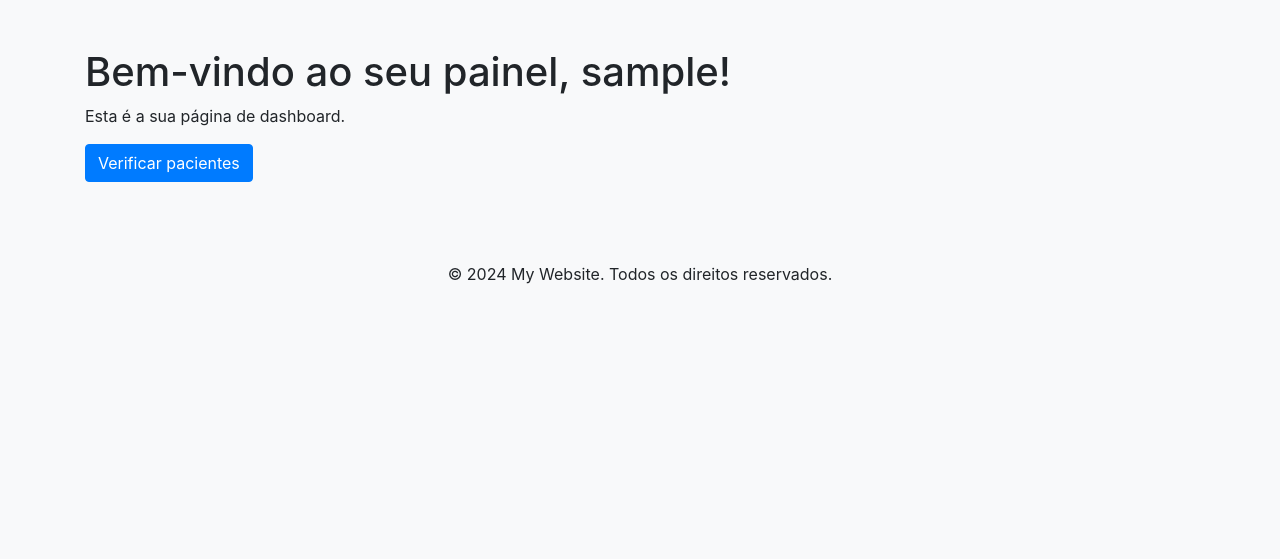
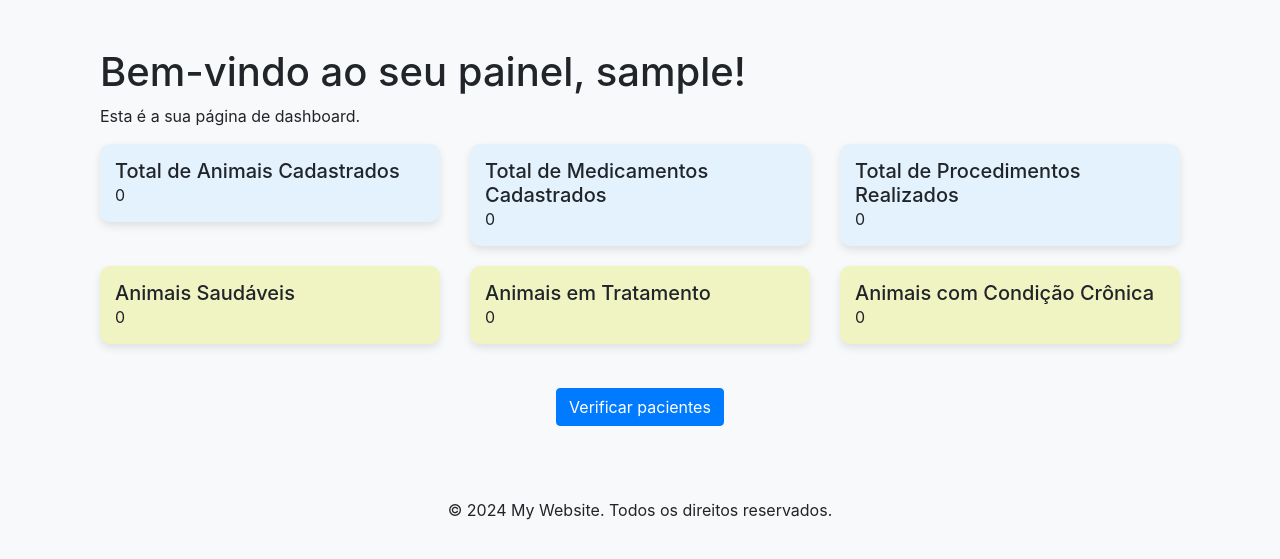
Before and after one commit to rafaele-miranda/vet_sistema, a Django app: page /dashboard/ in a window 1280 px wide. Shown: the part 70-629 px from the top of the page. Run offline with Django 5.2, Linux system fonts and the light colour scheme; the visitor is signed in with stand-in values (Sample User, id 1); some libraries are stand-ins or nearby versions.

Commit message:
update dashboard

```diff
--- a/accounts/models.py
+++ b/accounts/models.py
@@ -21,6 +21,12 @@ class DadosAnimal(models.Model):
         ('n', 'NÃO'),
     ]
 
+    status_saude = [
+        ('saudavel', 'Saudável'),
+        ('em_tratamento', 'Em Tratamento'),
+        ('condicao_cronica', 'Condição Crônica'),
+    ]
+
     nome = models.CharField(max_length=100)
     tipo_animal = models.CharField(max_length=100)
     raca = models.CharField(max_length=100)
@@ -33,9 +39,12 @@ class DadosAnimal(models.Model):
     tutor = models.CharField(max_length=100)
     telefone = models.CharField( max_length=15, validators=[RegexValidator(regex=r'^\+?1?\d{9,15}$')])
     endereco = models.CharField(max_length=100)
+    status_saude = models.CharField(max_length=100, choices=status_saude, default='saudavel')
+
 
     def __str__(self):
         return self.nome
+
 
 
 class Medicamento(models.Model):
@@ -44,6 +53,7 @@ class Medicamento(models.Model):
   dosagem = models.CharField(max_length=100)
   duracao = models.CharField(max_length=100, verbose_name='Duração')
   observacoes = models.CharField(max_length=100, verbose_name='Observações')
+
 
   animal = models.ForeignKey(DadosAnimal, on_delete=models.CASCADE, related_name='medicamentos', default='1', null=True, blank=True)
 
--- a/accounts/templates/registration/dashboard.html
+++ b/accounts/templates/registration/dashboard.html
@@ -1,18 +1,111 @@
 <!DOCTYPE html>
 <html lang="pt-br">
 <head>
-{% extends 'base.html' %}
-{% block content %}
+    {% extends 'base.html' %}
+    {% block content %}
     <meta charset="UTF-8">
     <meta name="viewport" content="width=device-width, initial-scale=1.0">
     <title>Dashboard</title>
+    <!-- Bootstrap CSS -->
+    <link href="https://stackpath.bootstrapcdn.com/bootstrap/4.5.2/css/bootstrap.min.css" rel="stylesheet">
+    <style>
+
+        .card-custom {
+            margin-bottom: 20px;
+            border: none;
+            border-radius: 10px;
+            box-shadow: 0 4px 8px rgba(0, 0, 0, 0.1);
+        }
+
+
+        .bg-category-1 {
+            background-color: #e3f2fd;
+        }
+
+        .bg-category-2 {
+            background-color: #f0f4c3;
+        }
+
+        .bg-category-3 {
+            background-color: #ffccbc;
+        }
+
+
+        .card-title {
+            margin-bottom: 0;
+        }
+
+        .card-body {
+            padding: 15px;
+        }
+    </style>
 </head>
-<!-- Bootstrap CSS -->
-<link href="https://stackpath.bootstrapcdn.com/bootstrap/4.5.2/css/bootstrap.min.css" rel="stylesheet">
 <body>
-    <h1>Bem-vindo ao seu painel, {{ user.username }}!</h1>
-    <p>Esta é a sua página de dashboard.</p>
-    <a href="{% url 'read' %}" class="btn btn-primary mb-2">Verificar pacientes</a>
+    <div class="container">
+        <h1 class="mt-4">Bem-vindo ao seu painel, {{ user.username }}!</h1>
+        <p>Esta é a sua página de dashboard.</p>
+
+
+        <div class="row">
+            <div class="col-md-4">
+                <div class="card card-custom bg-category-1">
+                    <div class="card-body">
+                        <h5 class="card-title">Total de Animais Cadastrados</h5>
+                        <p class="card-text">{{ total_animais }}</p>
+                    </div>
+                </div>
+            </div>
+            <div class="col-md-4">
+                <div class="card card-custom bg-category-1">
+                    <div class="card-body">
+                        <h5 class="card-title">Total de Medicamentos Cadastrados</h5>
+                        <p class="card-text">{{ total_medicamentos }}</p>
+                    </div>
+                </div>
+            </div>
+            <div class="col-md-4">
+                <div class="card card-custom bg-category-1">
+                    <div class="card-body">
+                        <h5 class="card-title">Total de Procedimentos Realizados</h5>
+                        <p class="card-text">{{ total_procedimentos }}</p>
+                    </div>
+                </div>
+            </div>
+        </div>
+
+
+        <div class="row">
+            <div class="col-md-4">
+                <div class="card card-custom bg-category-2">
+                    <div class="card-body">
+                        <h5 class="card-title">Animais Saudáveis</h5>
+                        <p class="card-text">{{ animais_saudaveis }}</p>
+                    </div>
+                </div>
+            </div>
+            <div class="col-md-4">
+                <div class="card card-custom bg-category-2">
+                    <div class="card-body">
+                        <h5 class="card-title">Animais em Tratamento</h5>
+                        <p class="card-text">{{ animais_em_tratamento }}</p>
+                    </div>
+                </div>
+            </div>
+            <div class="col-md-4">
+                <div class="card card-custom bg-category-2">
+                    <div class="card-body">
+                        <h5 class="card-title">Animais com Condição Crônica</h5>
+                        <p class="card-text">{{ animais_condicao_cronica }}</p>
+                    </div>
+                </div>
+            </div>
+        </div>
+
+
+        <div class="text-center mt-4">
+            <a href="{% url 'read' %}" class="btn btn-primary">Verificar pacientes</a>
+        </div>
+    </div>
 
     <!-- Bootstrap JS -->
     <script src="https://code.jquery.com/jquery-3.5.1.slim.min.js"></script>
--- a/accounts/urls.py
+++ b/accounts/urls.py
@@ -25,4 +25,5 @@ urlpatterns = [
 
 
 
+
 ]
--- a/accounts/views.py
+++ b/accounts/views.py
@@ -9,6 +9,8 @@ from pyexpat.errors import messages
 from django.contrib import messages
 from django.contrib.auth.decorators import login_required
 import requests
+from django.shortcuts import render
+
 
 
 class SignUpView(generic.CreateView):
@@ -18,7 +20,25 @@ class SignUpView(generic.CreateView):
 
 @login_required
 def dashboard(request):
-    return render(request, 'registration/dashboard.html')
+    total_animais = DadosAnimal.objects.count()
+    total_medicamentos = Medicamento.objects.count()
+    total_procedimentos = Procedimento.objects.count()
+
+    # Calcula o número de animais por status de saúde
+    animais_saudaveis = DadosAnimal.objects.filter(status_saude='saudavel').count()
+    animais_em_tratamento = DadosAnimal.objects.filter(status_saude='em_tratamento').count()
+    animais_condicao_cronica = DadosAnimal.objects.filter(status_saude='condicao_cronica').count()
+
+    context = {
+        'total_animais': total_animais,
+        'total_medicamentos': total_medicamentos,
+        'total_procedimentos': total_procedimentos,
+        'animais_saudaveis': animais_saudaveis,
+        'animais_em_tratamento': animais_em_tratamento,
+        'animais_condicao_cronica': animais_condicao_cronica,
+    }
+
+    return render(request, 'registration/dashboard.html', context)
 
 def home(request):
     return render(request, 'registration/home.html')
```
Also changed, not shown: accounts/forms.py (line endings or trailing spaces), accounts/migrations/0003_dadosanimal_status_saude.py (added), accounts/migrations/0004_medicamento_estoque.py (added), accounts/migrations/0005_remove_medicamento_estoque_estoquemedicamento.py (added).
